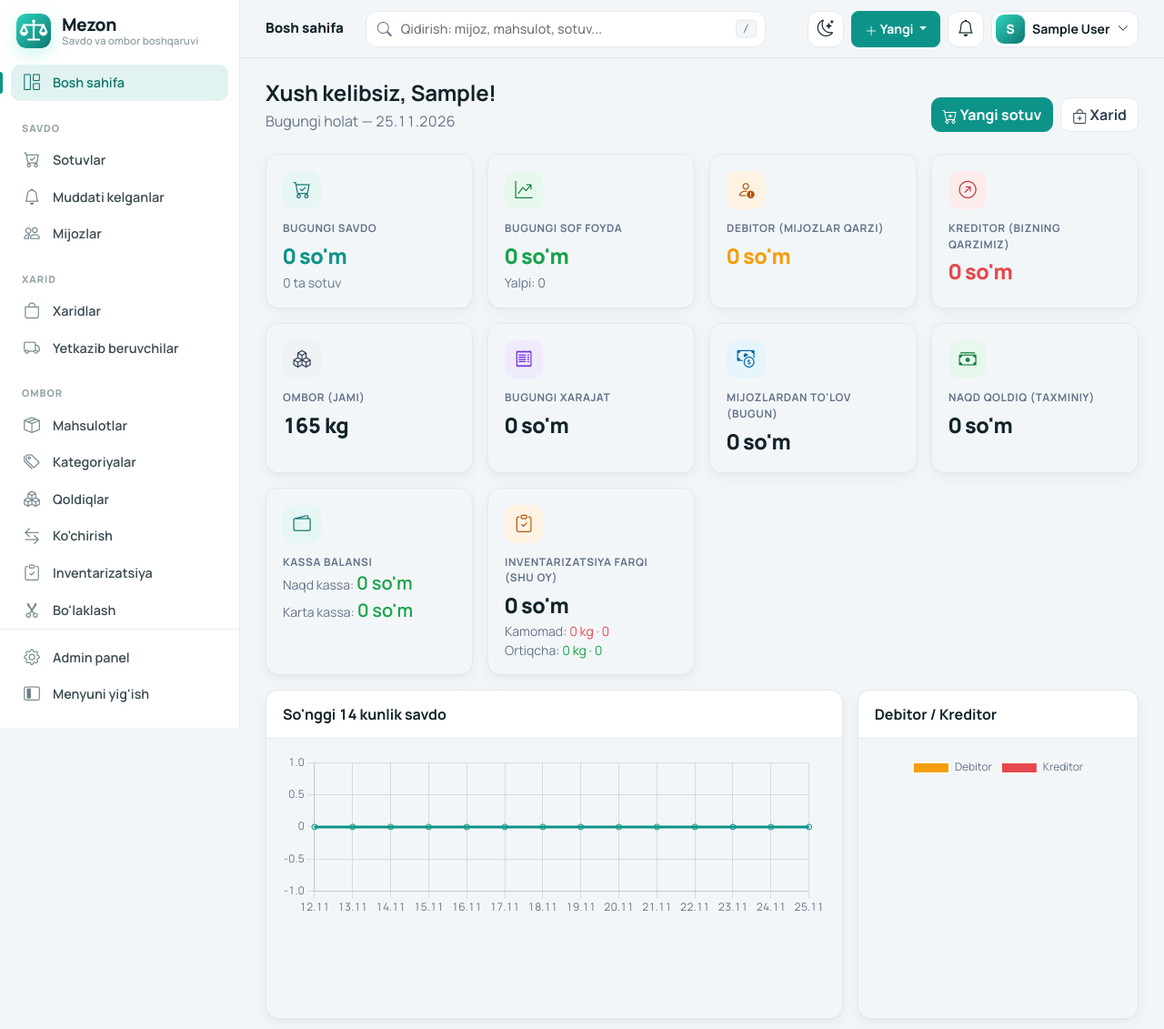
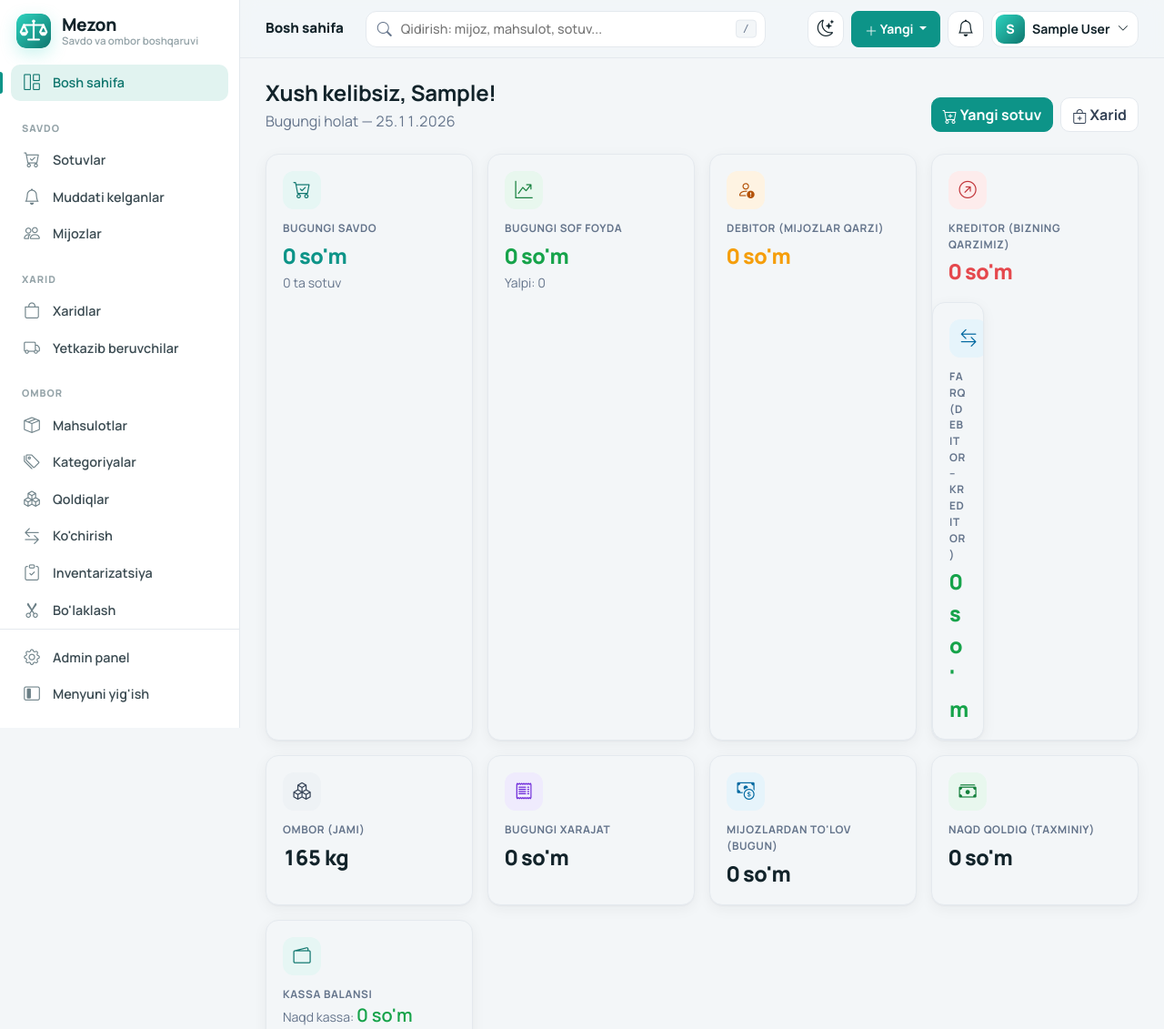
Before and after one commit to abdurahmonovjamshid/Mezon, a Django app: page /dashboard/ in a window 1280 px wide. Shown: the top 1131 px of the page at 91% size. Run offline with Django 5.2, Linux system fonts and the light colour scheme; the visitor is signed in with stand-in values (Sample User, id 1); data comes from the database, SQL or seed files in the repository; data that the repository does not hold is empty.

Commit message:
Dashboard: inventarizatsiya farqi o'rniga debitor − kreditor farqi
Co-Authored-By: Claude Opus 5.5 <noreply@anthropic.com>

```diff
--- a/apps/dashboard/views.py
+++ b/apps/dashboard/views.py
@@ -112,7 +112,6 @@ def index(request):
 
     kassa_balances = cash_service.get_balances()
     low_stock = low_stock_products()
-    inventory_diff = inventory_service.inventory_difference(today.replace(day=1), today)
 
     context = {
         'today': today,
@@ -123,6 +122,7 @@ def index(request):
         'today_net_profit': today_net_profit,
         'debitor_total': debitor_total,
         'creditor_total': creditor_total,
+        'debt_balance': debitor_total - creditor_total,
         'naqd_qoldiq': naqd_qoldiq,
         'customer_payments_today': customer_payments_today,
         'supplier_payments_today': supplier_payments_today,
@@ -136,7 +136,6 @@ def index(request):
         'kassa_balances': kassa_balances,
         'low_stock': low_stock[:8],
         'low_stock_total': len(low_stock),
-        'inventory_diff': inventory_diff,
         'top_customers_labels': json.dumps(top_customers_labels),
         'top_customers_values': json.dumps(top_customers_values),
         'top_suppliers_labels': json.dumps(top_suppliers_labels),
--- a/templates/dashboard/index.html
+++ b/templates/dashboard/index.html
@@ -71,6 +71,15 @@
                 <div class="stat-label">Kreditor (bizning qarzimiz)</div>
                 <div class="stat-value text-danger">{{ creditor_total|uzsum }} so'm</div>
             </div>
+    <div class="col-6 col-md-3">
+        <div class="card stat-card h-100">
+            <div class="card-body">
+                <div class="stat-icon tone-sky"><i class="bi bi-arrow-left-right"></i></div>
+                <div class="stat-label">Farq (debitor − kreditor)</div>
+                <div class="stat-value {% if debt_balance < 0 %}text-danger{% else %}text-success{% endif %}">{{ debt_balance|uzsum }} so'm</div>
+            </div>
+        </div>
+    </div>
         </div>
     </div>
 </div>
@@ -122,19 +131,6 @@
                 {% endfor %}
             </div>
         </div>
-    </div>
-    <div class="col-6 col-md-3">
-        <a href="{% url 'inventory:count_list' %}" class="card stat-card h-100 text-decoration-none">
-            <div class="card-body">
-                <div class="stat-icon tone-amber"><i class="bi bi-clipboard-check"></i></div>
-                <div class="stat-label">Inventarizatsiya farqi (shu oy)</div>
-                <div class="stat-value {% if inventory_diff.net_value < 0 %}text-danger{% elif inventory_diff.net_value > 0 %}text-success{% endif %}">{{ inventory_diff.net_value|uzsum }} so'm</div>
-                <div class="small text-muted">
-                    Kamomad: <span class="text-danger">{{ inventory_diff.shortage_kg|uzqty }} kg · {{ inventory_diff.shortage_value|uzsum }}</span><br>
-                    Ortiqcha: <span class="text-success">{{ inventory_diff.surplus_kg|uzqty }} kg · {{ inventory_diff.surplus_value|uzsum }}</span>
-                </div>
-            </div>
-        </a>
     </div>
 </div>
 
```
